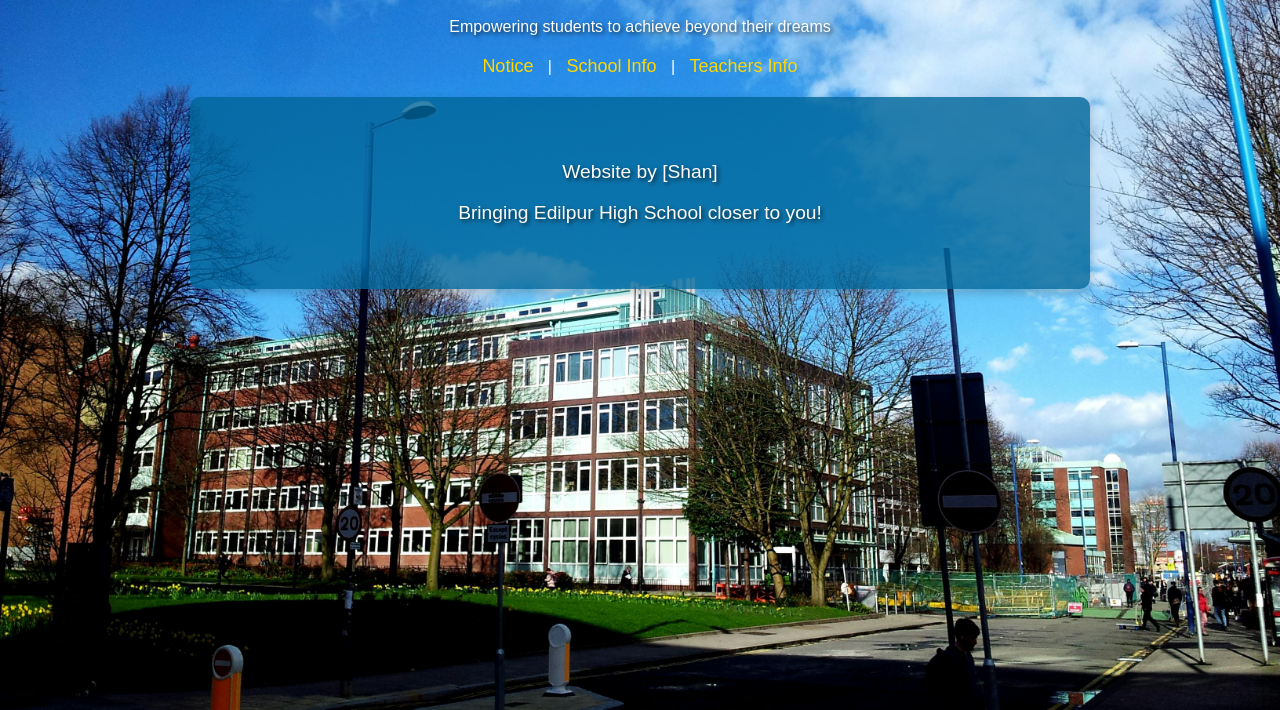
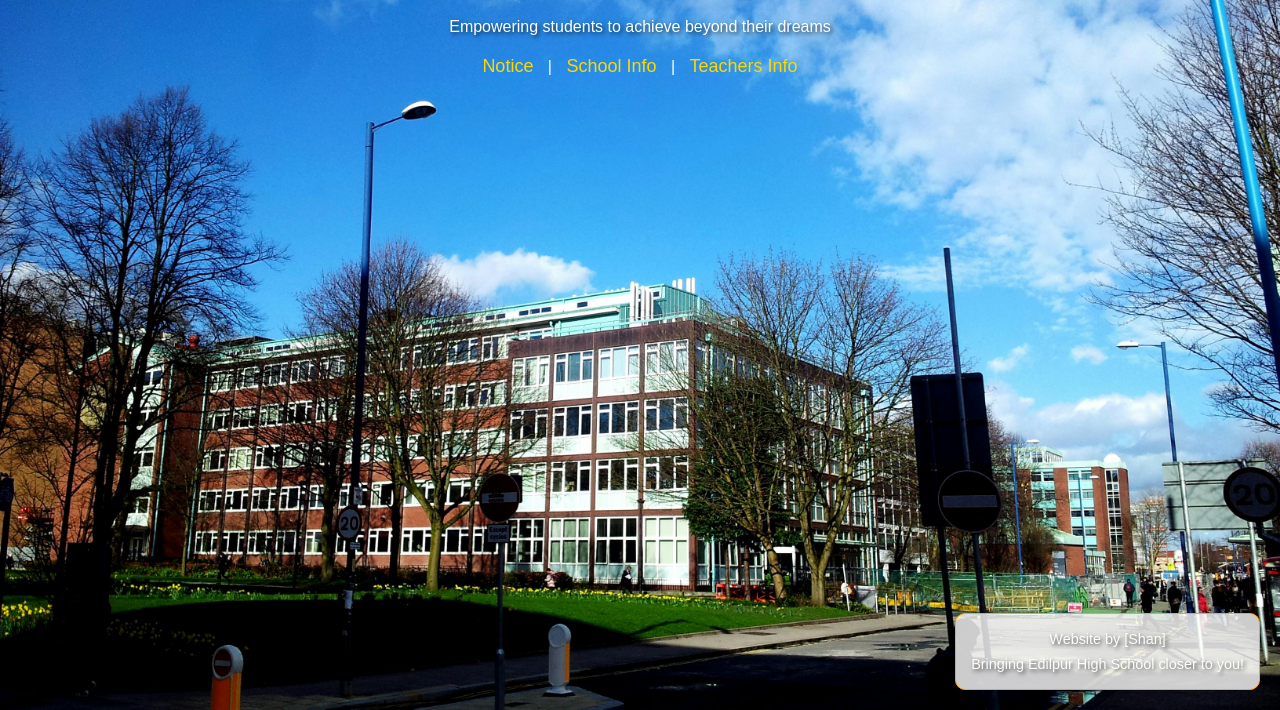
Before and after one commit to Shan0000000/Edilpur-high-school, a plain HTML site: page index.html in a window 1280 px wide. Shown: the part 90-800 px from the top of the page. Drawn offline with Linux system fonts and the light colour scheme.

Commit message:
Update style.css

```diff
--- a/style.css
+++ b/style.css
@@ -34,26 +34,22 @@ a:hover {
     color: #ff4500; /* Orange when hovering */
 }
 
-
 #trailer {
-    background-color: rgba(0, 102, 153, 0.8); /* Elegant semi-transparent blue */
-    color: white;
-    padding: 50px;
-    text-align: center;
-    margin: 20px auto;
-    border-radius: 10px;
-    box-shadow: 0 4px 10px rgba(0, 0, 0, 0.2);
-    width: 80%;
-    max-width: 800px;
-}
-
-#trailer h2 {
-    font-size: 2.5em;
-    margin-bottom: 20px;
+    position: fixed; /* Keeps the trailer in the corner even when scrolling */
+    bottom: 20px; /* Distance from the bottom */
+    right: 20px; /* Distance from the right */
+    background-color: rgba(255, 255, 255, 0.8); /* Light semi-transparent background */
+    color: #ff9900; /* Sunny-themed text color */
+    border: 1px solid #ffa500; /* Thin border in a matching sunny tone */
+    padding: 10px 15px;
+    border-radius: 10px; /* Rounded corners */
+    font-family: Arial, sans-serif;
+    font-size: 0.9em; /* Small, unobtrusive text size */
+    box-shadow: 0 4px 6px rgba(0, 0, 0, 0.2); /* Adds a subtle shadow */
+    z-index: 9999; /* Ensures it stays above all other elements */
 }
 
 #trailer p {
-    font-size: 1.2em;
-    line-height: 1.6;
-    margin: 10px 0;
+    margin: 5px 0;
+    line-height: 1.4;
 }
```
